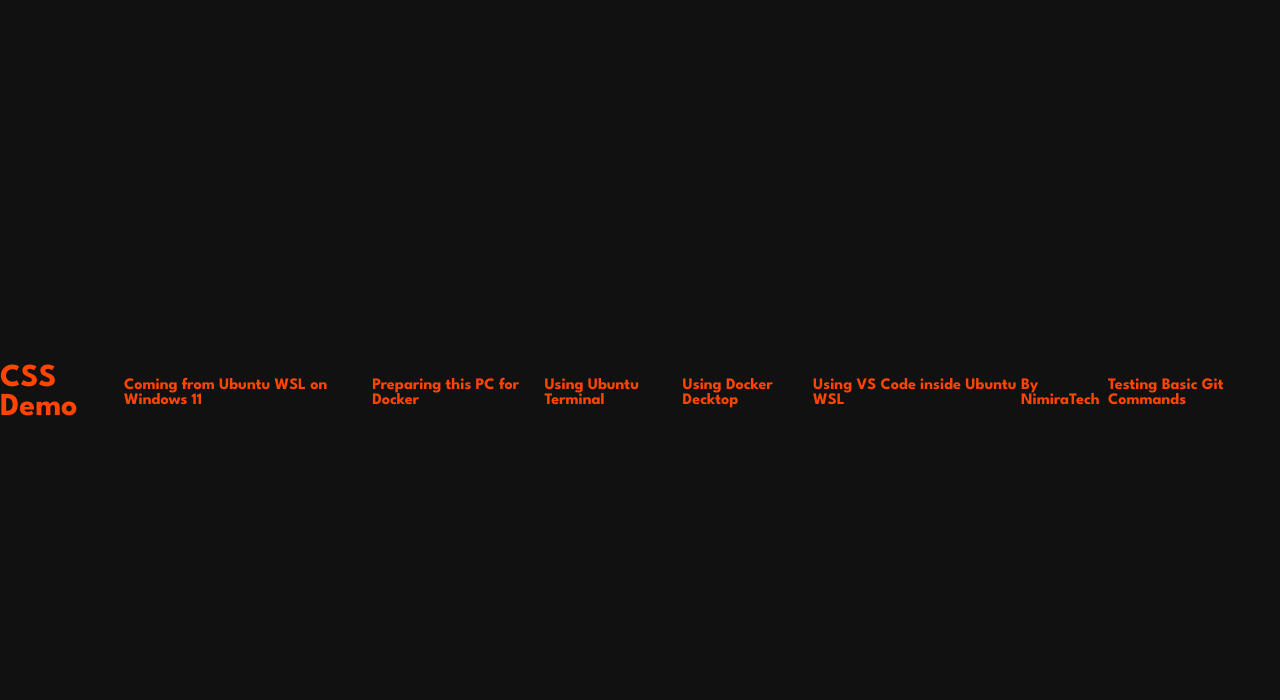
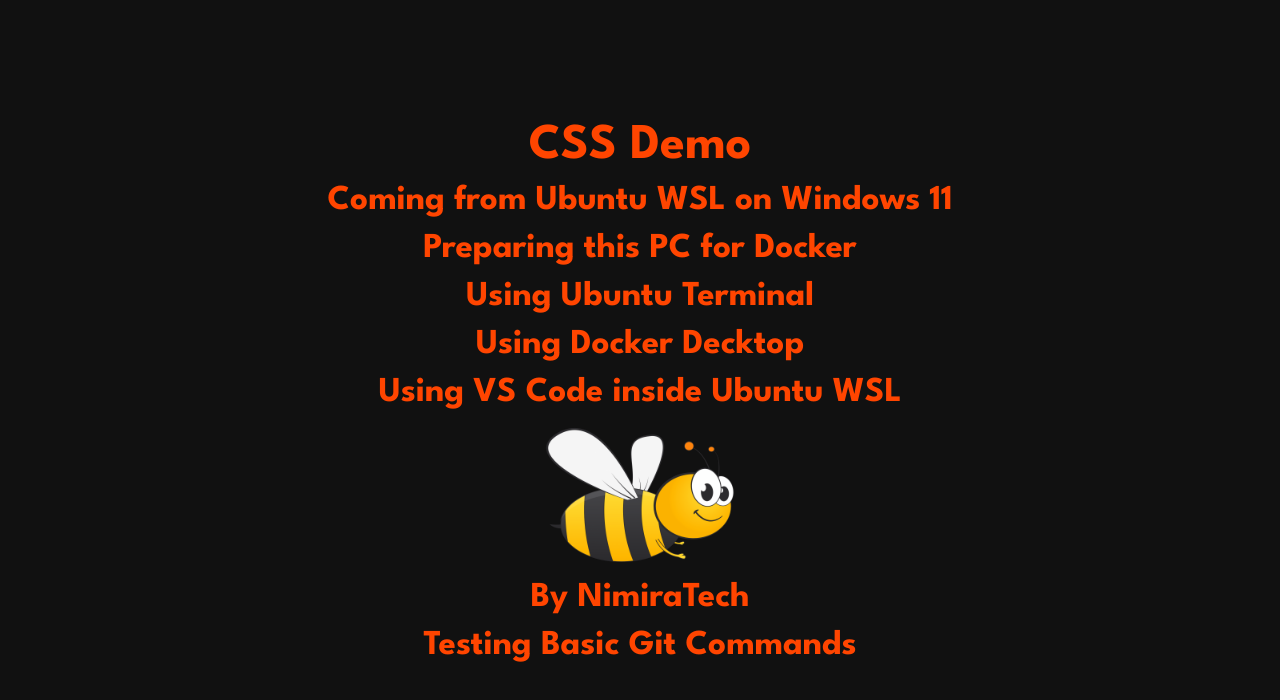
Before and after one commit to Nimira43/Demo-CSS-App-with-Ubuntu-WSL, a plain HTML site: page index.html in a window 1280 px wide. Drawn offline with Linux system fonts and the light colour scheme.

Commit message:
Updated with image and increased text font-size. Also added flex-direction.

```diff
--- a/index.html
+++ b/index.html
@@ -13,6 +13,7 @@
   <h4>Using Ubuntu Terminal</h4>
   <h4>Using Docker Decktop</h4>
   <h4>Using VS Code inside Ubuntu WSL</h4>
+  <img src="./images/billy.png">
   <h4>By NimiraTech</h4>
   <h4>Testing Basic Git Commands</h4>
 </body>
--- a/style.css
+++ b/style.css
@@ -13,6 +13,7 @@
   font-family: 'League Spartan', sans-serif;
   font-weight: 200;
   display: flex;
+  flex-direction: column;
   justify-content: center;
   align-items: center;
 }
@@ -21,3 +22,16 @@
   color: #ff4500;
   margin-bottom: 15px;
 }
+
+h1 {
+  font-size: 50px;
+}
+
+h4 {
+  font-size: 35px;
+}
+
+img {
+  width: 200px;
+  margin-bottom: 15px;
+}
```
